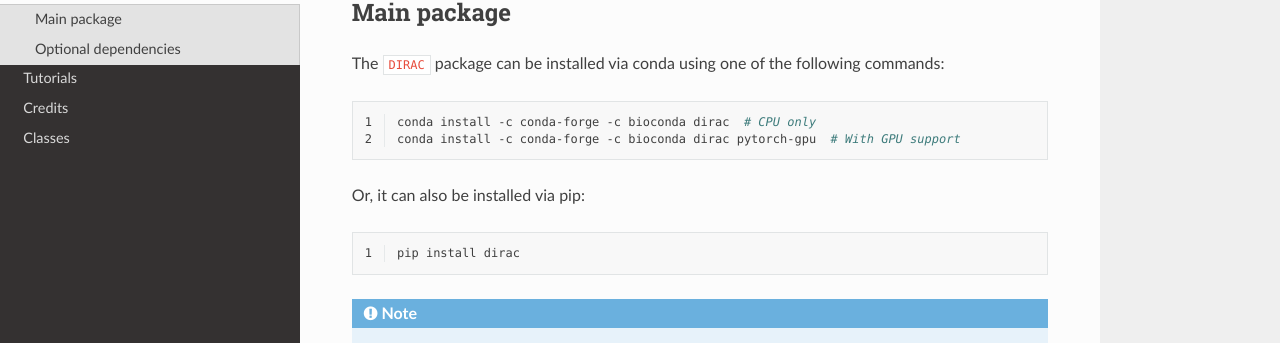
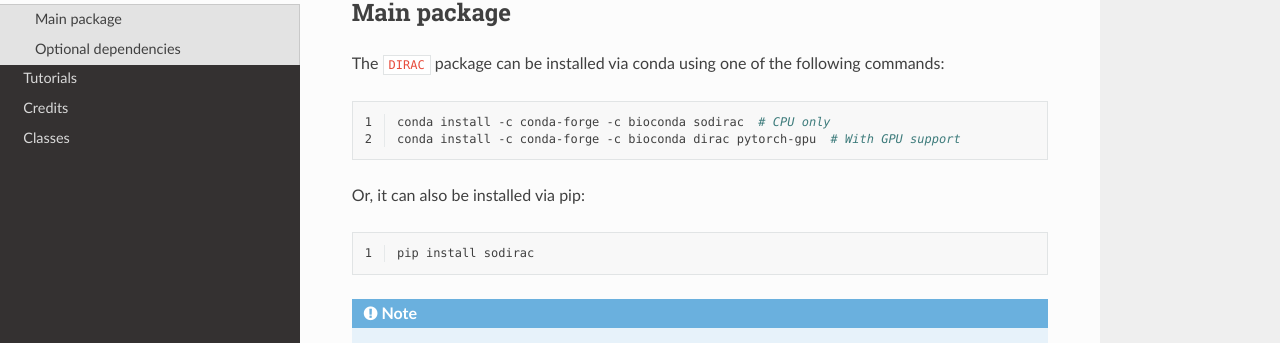
Before and after one commit to EsdenRun/DIRAC, a Sphinx documentation site: the page built from docs/source/install.rst, in a window 1280 px wide and 956 px high. Shown: the part 164-507 px from the top of the window. Built offline with Sphinx 7.4.7 and the Read the Docs theme 3.1.0, drawn with Linux system fonts in a browser that asks for light colours; pages that are not in the unit, such as notebooks, are missing from menus.

Commit message:
Update install.rst

```diff
--- a/docs/source/install.rst
+++ b/docs/source/install.rst
@@ -10,7 +10,7 @@
 .. code-block:: bash
     :linenos:
 
-    conda install -c conda-forge -c bioconda dirac  # CPU only
+    conda install -c conda-forge -c bioconda sodirac  # CPU only
     conda install -c conda-forge -c bioconda dirac pytorch-gpu  # With GPU support
 
 Or, it can also be installed via pip:
@@ -18,7 +18,7 @@
 .. code-block:: bash
     :linenos:
 
-    pip install dirac
+    pip install sodirac
 
 .. note::
     To avoid potential dependency conflicts, installing within a
```
